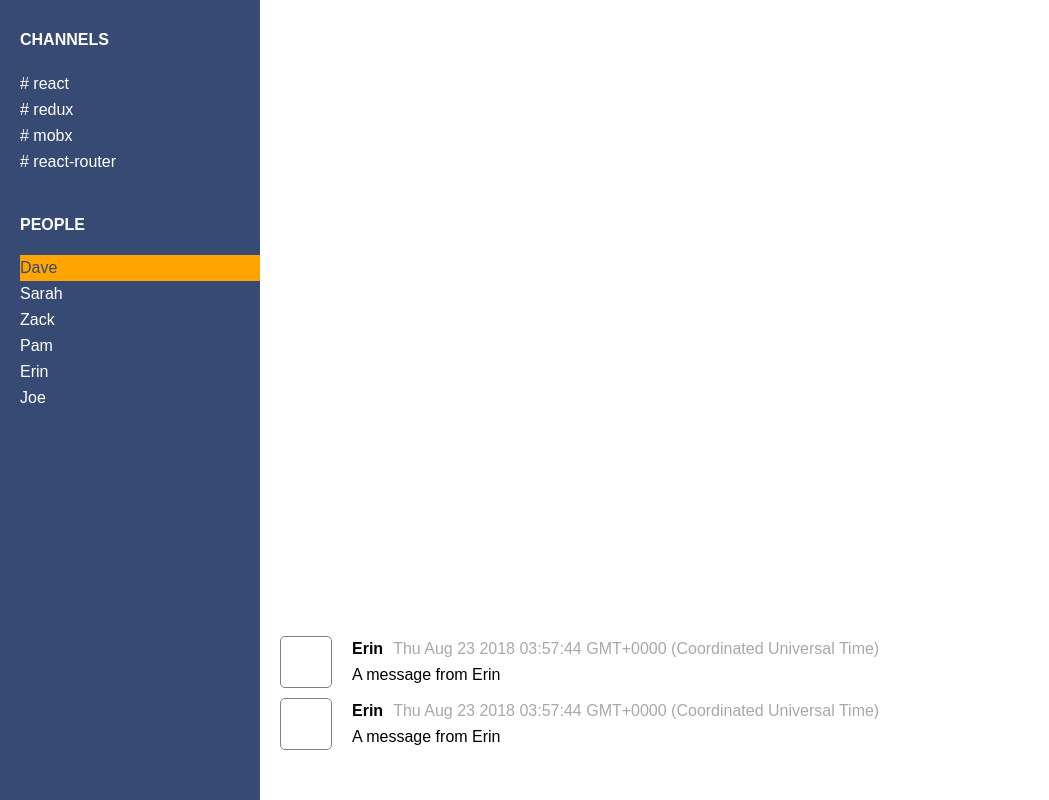
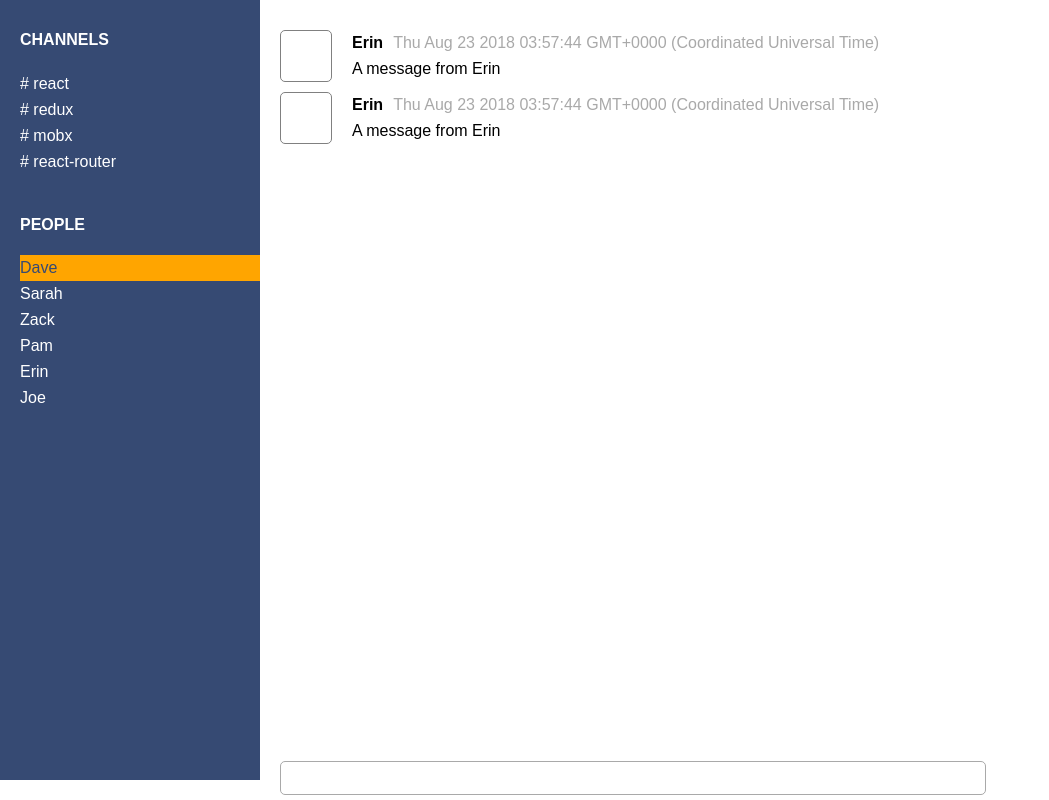
Before and after one commit to mavisluan/slack, a React (Create React App) app: page / in a window 1280 px wide. Both pictures are taken after a click on the element "Dave". Shown: the whole page, without its empty margins (0-1049 px from the left). Built offline with nearby package versions, Linux system fonts and the light colour scheme.

Commit message:
add input box

```diff
--- a/src/App.css
+++ b/src/App.css
@@ -1,12 +1,12 @@
 .app {
   display: flex;
-  flex-direction: row;
 }
 .side-bar {
   background-color: #364A73;
-  height: 800px;
-  width: 260px;
+  height: 780px;
+  min-width: 260px;
   color: white;
+  overflow-y: auto;
 }
 
 .bar-control {
@@ -18,6 +18,11 @@
   padding-bottom: 4px;
 }
 
+.bar-control div:hover {
+  cursor: pointer;
+  color: darkorange
+}
+
 .bar-control div.selected {
   background-color: orange;
   color:  #364A73;
@@ -26,16 +31,23 @@
 .select-reminder {
   font-size: 30px;
   color: darkcyan;
-  margin-top: 50px;
-  margin-left: 20px;
 }
 
 .board {
-  margin-left: 20px;
   display: flex;
   flex-direction: column;
-  justify-content: flex-end;
-  margin-bottom: 50px;
+  overflow-y: auto;
+  flex: 1;
+  margin: 20px
+}
+
+.board input {
+  border: 1px solid darkgray;
+  border-radius: 5px;
+  height: 30px;
+  min-width: 700px;
+  position: absolute;
+  bottom: 5px
 }
 
 .message-info {
--- a/src/App.js
+++ b/src/App.js
@@ -52,6 +52,7 @@ class App extends Component {
         <div className='board'>
           <ChannelMessages messages={MessagesByChannelId} />
           <PersonMessages messages={MessagesByPersonId} />
+          <input type='text' />
         </div>
       )
     }
@@ -68,7 +69,8 @@ class App extends Component {
           onPersonSelect={this.handlePersonSelection}
           activeButton={activeButton}
         />
-        {this.renderMessages()}
+          {this.renderMessages()}
+
       </div>
     );
   }
```
